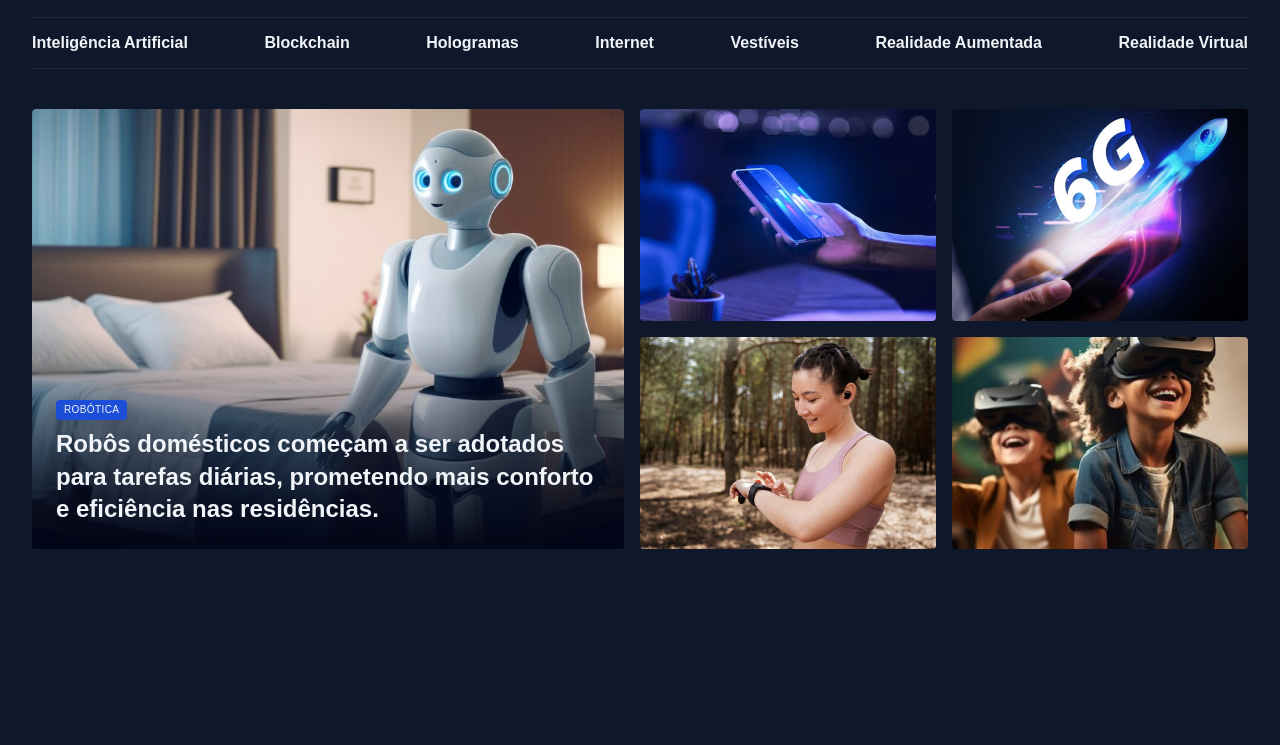
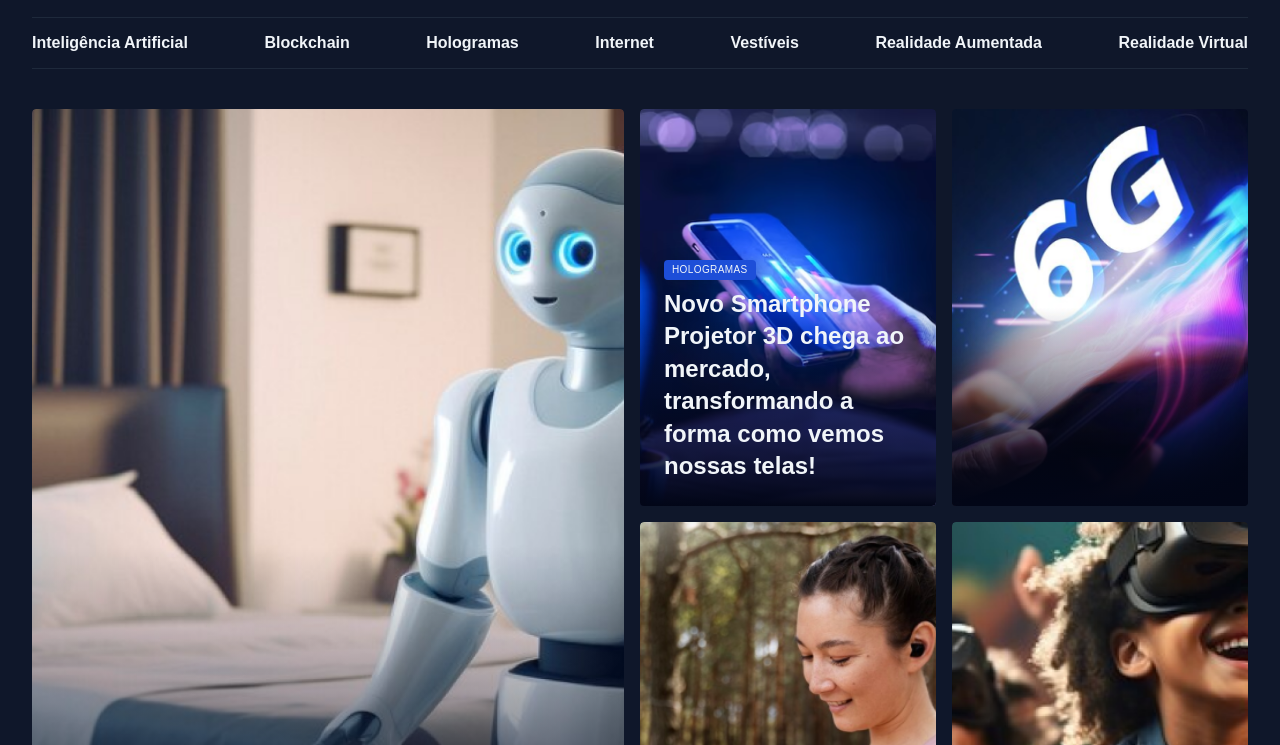
Before and after one commit to guilhermehcrr/Projeto-Portal-Noticias, a plain HTML site: page index.html in a window 1280 px wide. Shown: the part 55-800 px from the top of the page. Drawn offline with Linux system fonts and the light colour scheme.

Commit message:
Debugando Figures

```diff
--- a/index.html
+++ b/index.html
@@ -42,19 +42,29 @@
                     <h2 class="text-2xl">Robôs domésticos começam a ser adotados para tarefas diárias, prometendo mais conforto e eficiência nas residências.</h2>
                 </figcaption>
             </figure>
-            <div class="grid grid-cols-2 gap-16">
-                <div>
+                <div class="grid grid-cols-2 gap-16">
+            <figure class="card">
                 <img src="assets/images/Image 02.png" alt="">
-                </div>
-                <div>
+                <figcaption>
+                    <span class="content-tag">Hologramas</span>
+                    <h2 class="text-2xl">Novo Smartphone Projetor 3D chega ao mercado, transformando a forma como vemos nossas telas!</h2>
+                </figcaption>
+            </figure>
+            <figure class="card">
                 <img src="assets/images/Image 03.png" alt="">
-                </div>
-                <div>
+                <span class="content-tag">Internet</span>
+                    <h2 class="text-2xl">Tecnologia 6G chega às metrópoles brasileiras, prometendo revolucionar a forma como vivemos e nos comunicamos.</h2>
+            </figure>
+            <figure class="card">
                 <img src="assets/images/Image 04.png" alt="">
-                </div>
-                <div>
+                <span class="content-tag">Vestíveis</span>
+                    <h2 class="text-2xl">Empresa lança relógio inteligente capaz de monitorar a saúde mental, oferecendo insights valiosos para o bem-estar pessoal.</h2>
+            </figure>
+            <figure class="card">
                 <img src="assets/images/Image 05.png" alt="">
-                </div>
+                <span class="content-tag">Realidade Virtual</span>
+                    <h2 class="text-2xl">Escolas adotam a tecnologia VR para proporcionar experiências imersivas, transformando a aprendizagem tradicional.</h2>
+            </figure>
             </div>
         </section>
 
```
